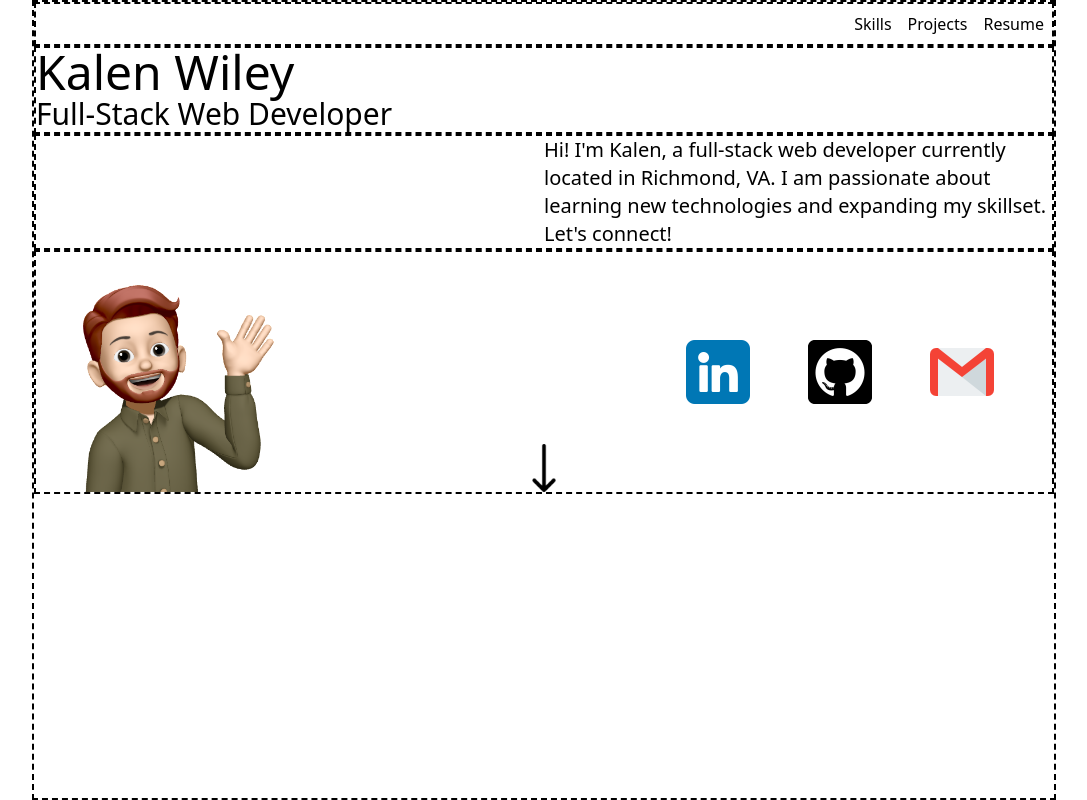
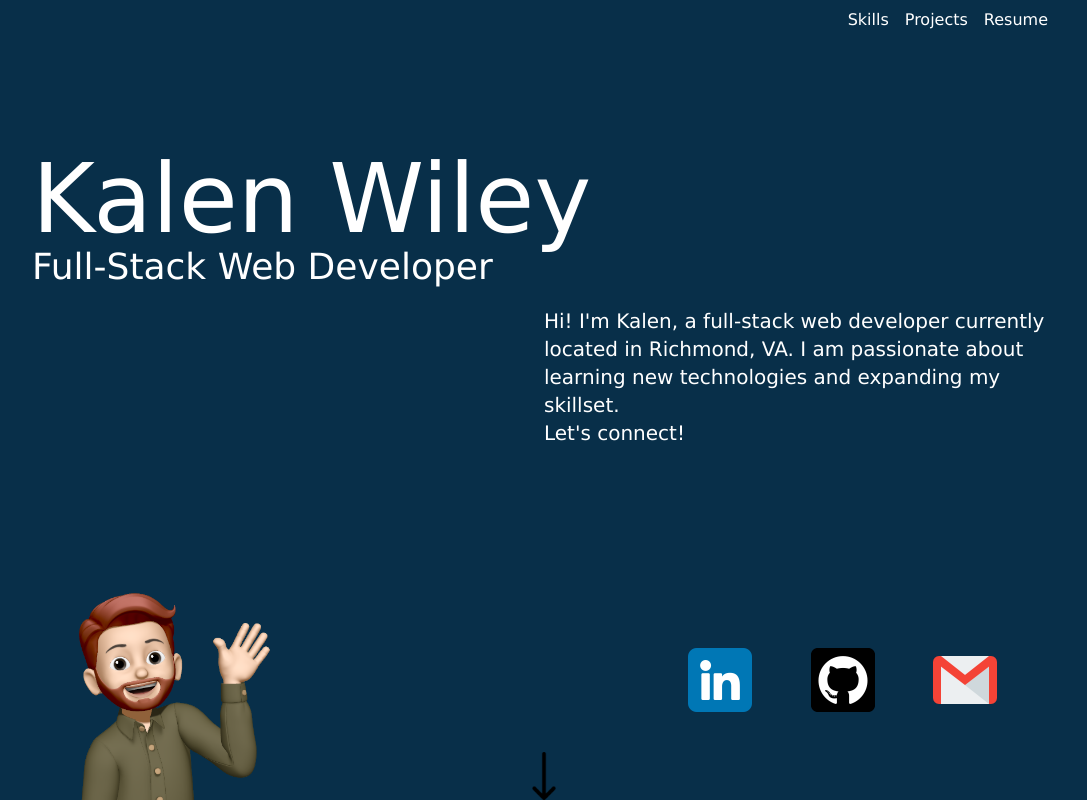
Before and after one commit to kalecodes/dev-portfolio, a React (Create React App) app: page / in a window 1280 px wide. Shown: the whole page, without its empty margins (96-1183 px from the left). Built offline with nearby package versions, Linux system fonts and the light colour scheme.

Commit message:
header and styling

```diff
--- a/src/components/Header/index.js
+++ b/src/components/Header/index.js
@@ -3,28 +3,34 @@ import React from 'react';
 function Header() {
 
   return (
-    <header className="flex justify-center">
-      <section className="w-4/5 h-screen border-2 border-black border-dashed">
-        <div id="nav" className="border-2 border-black border-dashed">
+    <header className="flex justify-center bg-sky-950">
+      <section className="flex flex-col w-4/5 h-screen">
+        <div id="nav" className="">
           <ul className="flex justify-end">
             <li className="p-2">Skills</li>
             <li className="p-2">Projects</li>
             <li className="p-2">Resume</li>
           </ul>
         </div>
-        <div id="title" className="border-2 border-black border-dashed">
-          <div id="name" className="text-5xl text-left">
-            Kalen Wiley
-          </div>
-          <div id="job" className="text-3xl text-left">
-            Full-Stack Web Developer
+        <div id="title" className="h-2/6 relative">
+          <div className="absolute bottom-5">
+            <div id="name" className="text-8xl text-left">
+              Kalen Wiley
+            </div>
+            <div id="job" className="text-4xl text-left">
+              Full-Stack Web Developer
+            </div>
           </div>
         </div>
-        <div id="about" className="flex border-2 border-black border-dashed">
+        <div id="about" className="flex-1 flex">
           <div className="w-1/2"></div>
-          <p className="w-1/2 text-xl text-left">Hi! I'm Kalen, a full-stack web developer currently located in Richmond, VA. I am passionate about learning new technologies and expanding my skillset. Let's connect!</p>
+          <div className="w-1/2 flex flex-col">
+            <p className="text-xl text-left">Hi! I'm Kalen, a full-stack web developer currently located in Richmond, VA. I am passionate about learning new technologies and expanding my skillset.</p>
+            <p className="text-xl text-left">Let's connect!</p>
+          </div>
+
         </div>
-        <div id="last-container" className="flex justify-between border-2 border-black border-dashed">
+        <div id="last-container" className="h-fill flex justify-between">
           <div id="memoji-div" className="w-5/12">
             <img
               src={require('../../assets/images/Memoji.png')}
--- a/src/index.css
+++ b/src/index.css
@@ -1,3 +1,11 @@
 @tailwind base;
 @tailwind components;
 @tailwind utilities;
+
+:root {
+  font-family: Verdana, Geneva, Tahoma, sans-serif
+}
+
+header {
+  color: white;
+}
```
